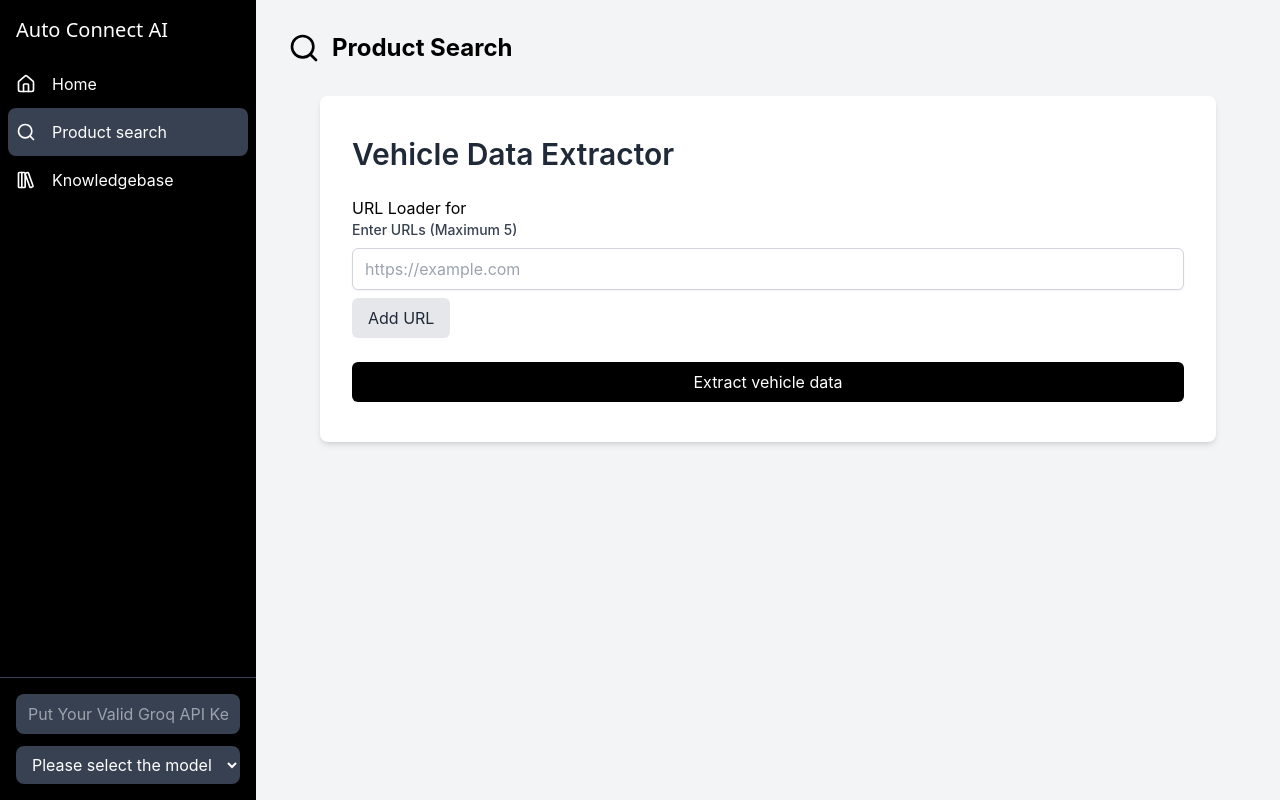
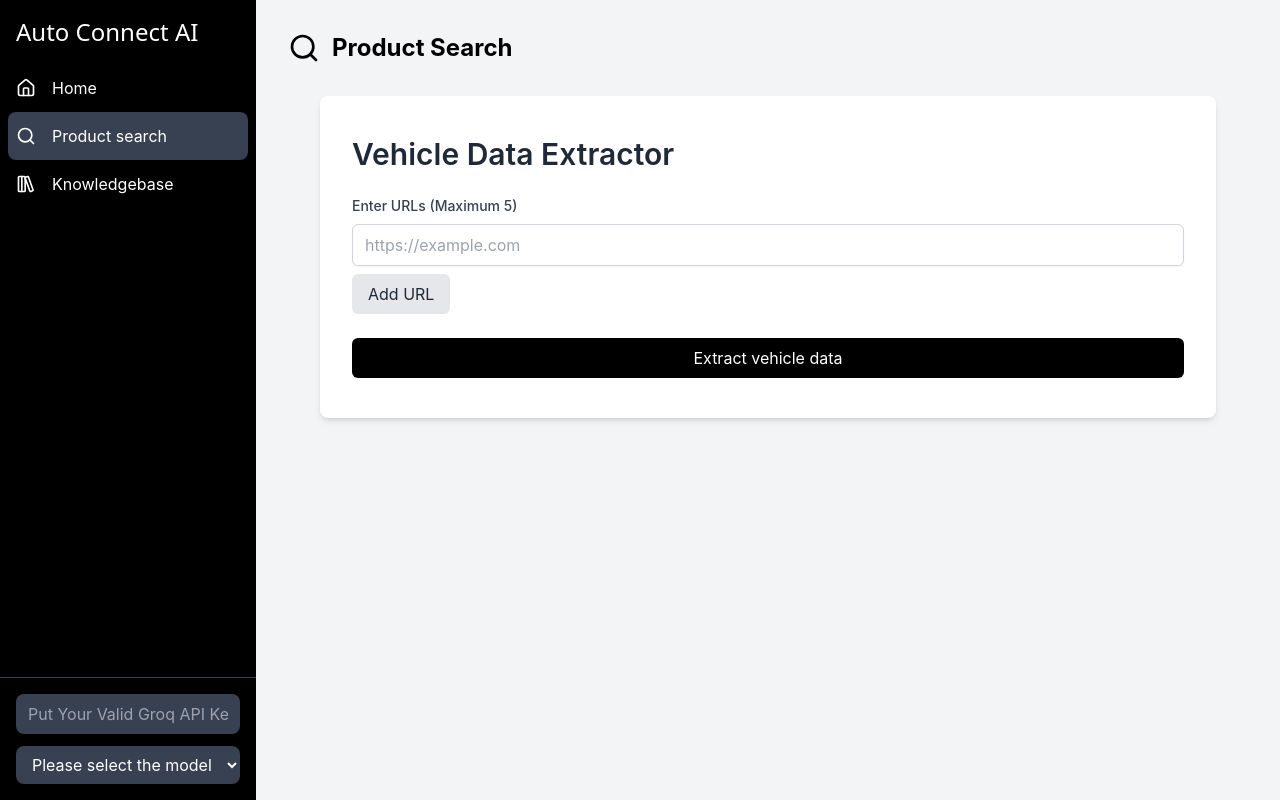
Before and after one commit to kkarthik3/react-crawl, a React (Create React App) app: page /productsearch in a window 1280 px wide. Built offline with nearby package versions, Linux system fonts and the light colour scheme.

Commit message:
Fixed minor bugs

```diff
--- a/src/components/DataIngestion.tsx
+++ b/src/components/DataIngestion.tsx
@@ -106,7 +106,7 @@
         Vehicle Data Extractor
       </h2>
       <form onSubmit={handleSubmit} className="space-y-6">
-        <URLLoader maxUrls={5} disabled={extractionInProgress} />
+        <URLLoader maxUrls={5} disabled={extractionInProgress} selectedProject=""/>
         <button
           type="submit"
           disabled={isLoading || extractionInProgress}
--- a/src/components/DatabaseSelector.tsx
+++ b/src/components/DatabaseSelector.tsx
@@ -119,10 +119,11 @@
             `}
             onClick={() => setSelectedDatabase(database)}
           >
-              <div className="flex justify-between items-start">
-                <h2 className="text-xl font-medium">{database}</h2>
+            <div className="flex flex-row items-center justify-between w-full space-x-2">
+              <h2 className="text-xl font-medium truncate">{database}</h2>
               <span
-                  className="px-2 py-1 text-xs font-semibold rounded-full bg-green-100 text-green-800"
+                className={`px-2 py-1 text-xs font-semibold rounded-full whitespace-nowrap
+                  ${database === selectedDatabase ? 'bg-green-200 text-green-900' : 'bg-green-100 text-green-800'}`}
               >
                 Active
               </span>
--- a/src/components/Knowledgebase.tsx
+++ b/src/components/Knowledgebase.tsx
@@ -1,5 +1,6 @@
 import React, { useState, FC, FormEvent, useEffect } from "react";
 import axios from "axios";
+import * as JSX from 'react';
 
 interface ApiResponse {
   Total_pages: number;
--- a/src/components/URLLoader.tsx
+++ b/src/components/URLLoader.tsx
@@ -29,7 +29,7 @@
 
   return (
     <div>
-      <h2>URL Loader for {selectedProject}</h2>
+      {/* <h2>URL Loader for {selectedProject}</h2> */}
       <label className="block text-sm font-medium text-gray-700 mb-2">
         Enter URLs (Maximum {maxUrls})
       </label>
--- a/src/components/navbar.tsx
+++ b/src/components/navbar.tsx
@@ -46,7 +46,7 @@
       </button>
       <div className="flex flex-col h-full">
         <div className="p-4">
-          <h1 className={`font-sans text-xl ${!isOpen && 'hidden'}`}>Auto Connect AI</h1>
+          <h1 className={`font-sans text-2xl ${!isOpen && 'hidden'}`}>Auto Connect AI</h1>
         </div>
         <ul className="flex-1 px-2">
           {navItems.map((item) => (
```
Lines whose indentation alone changed are shown as unchanged.
